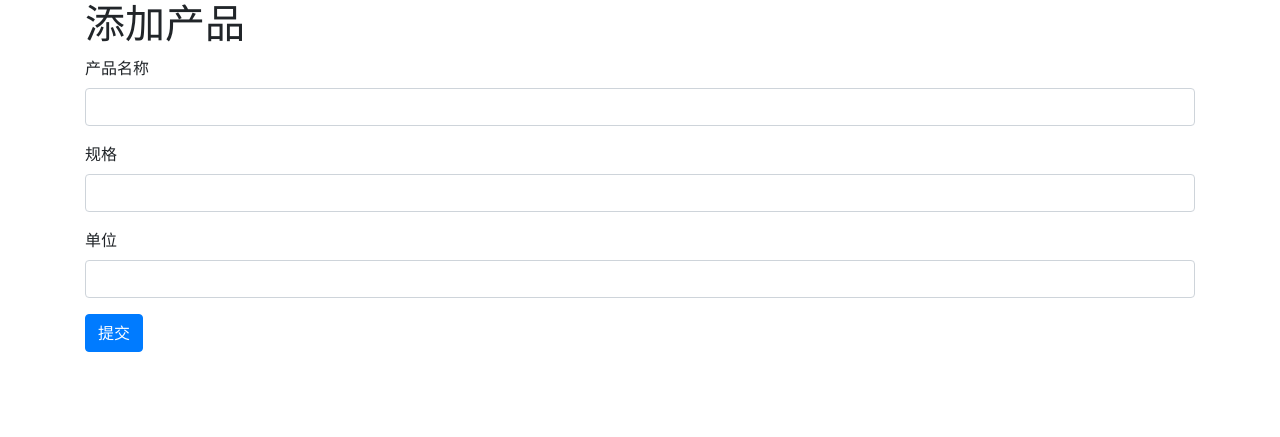
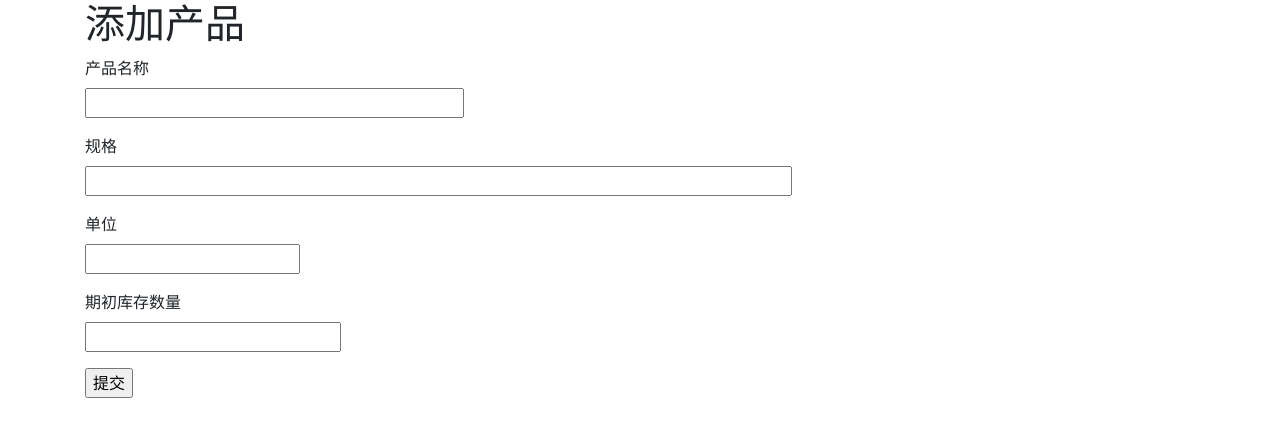
Before and after one commit to Ziyike1/inventory_management_app, a Flask app: page /product in a window 1280 px wide. Shown: the part 56-493 px from the top of the page. Run offline with Flask 3, Linux system fonts and the light colour scheme; some libraries are stand-ins or nearby versions.

Commit message:
reshape the product.html page

```diff
--- a/app/templates/product.html
+++ b/app/templates/product.html
@@ -1,20 +1,23 @@
 {% extends "layout.html" %}
-{% block title %}添加产品{% endblock %}
 {% block content %}
   <h1>添加产品</h1>
-  <form method="POST">
-    <div class="form-group">
-      <label for="name">产品名称</label>
-      <input type="text" class="form-control" id="name" name="name" required>
-    </div>
-    <div class="form-group">
-      <label for="specification">规格</label>
-      <input type="text" class="form-control" id="specification" name="specification" required>
-    </div>
-    <div class="form-group">
-      <label for="unit">单位</label>
-      <input type="text" class="form-control" id="unit" name="unit" required>
-    </div>
-    <button type="submit" class="btn btn-primary">提交</button>
+  <form method="POST" action="">
+    <p>
+      <label for="name">产品名称</label><br>
+      <input type="text" id="name" name="name" size="32" required>
+    </p>
+    <p>
+      <label for="specification">规格</label><br>
+      <input type="text" id="specification" name="specification" size="64" required>
+    </p>
+    <p>
+      <label for="unit">单位</label><br>
+      <input type="text" id="unit" name="unit" size="16" required>
+    </p>
+    <p>
+      <label for="initial_stock">期初库存数量</label><br>
+      <input type="number" id="initial_stock" name="initial_stock" size="8" required>
+    </p>
+    <p><input type="submit" value="提交"></p>
   </form>
 {% endblock %}
```
